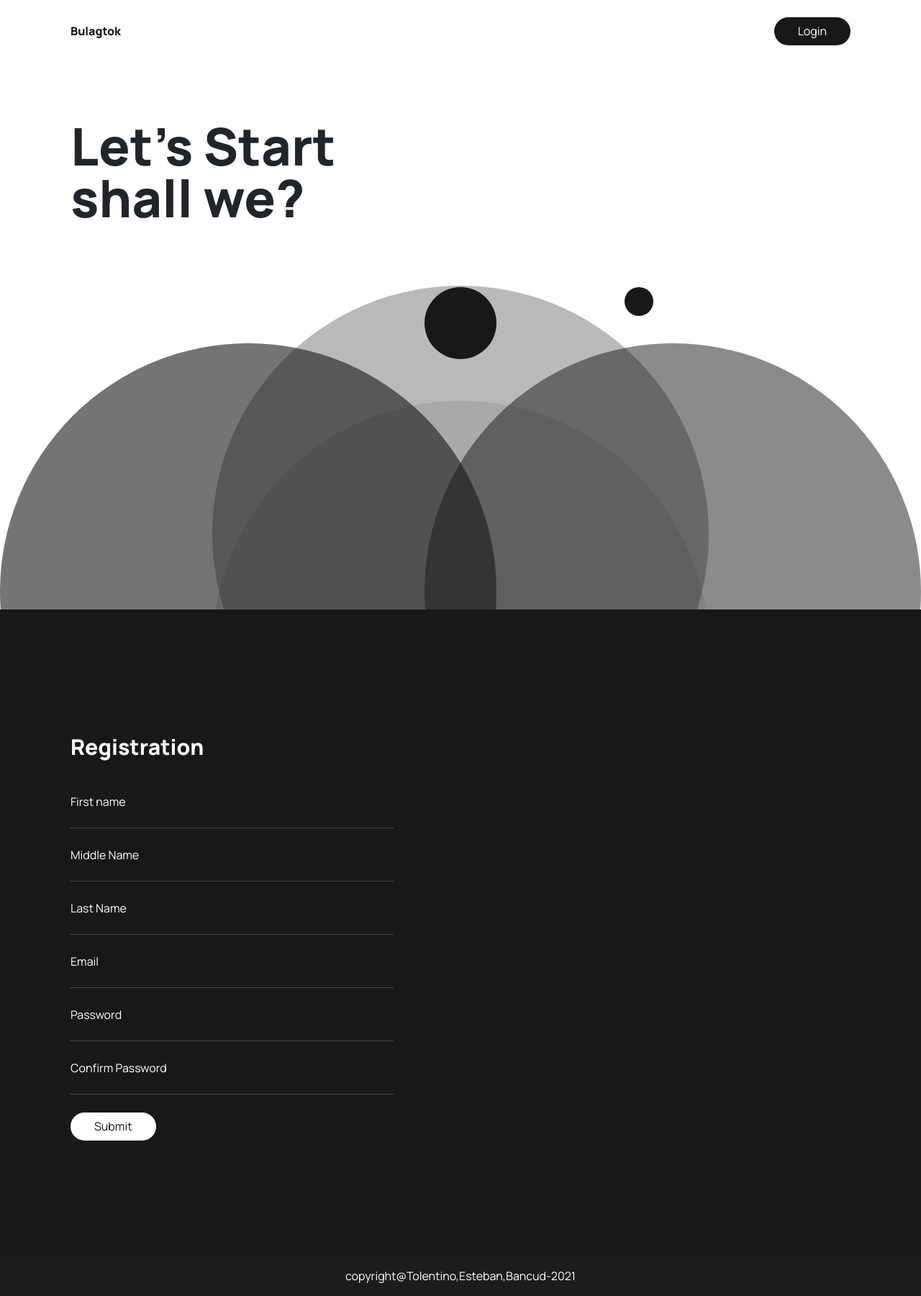
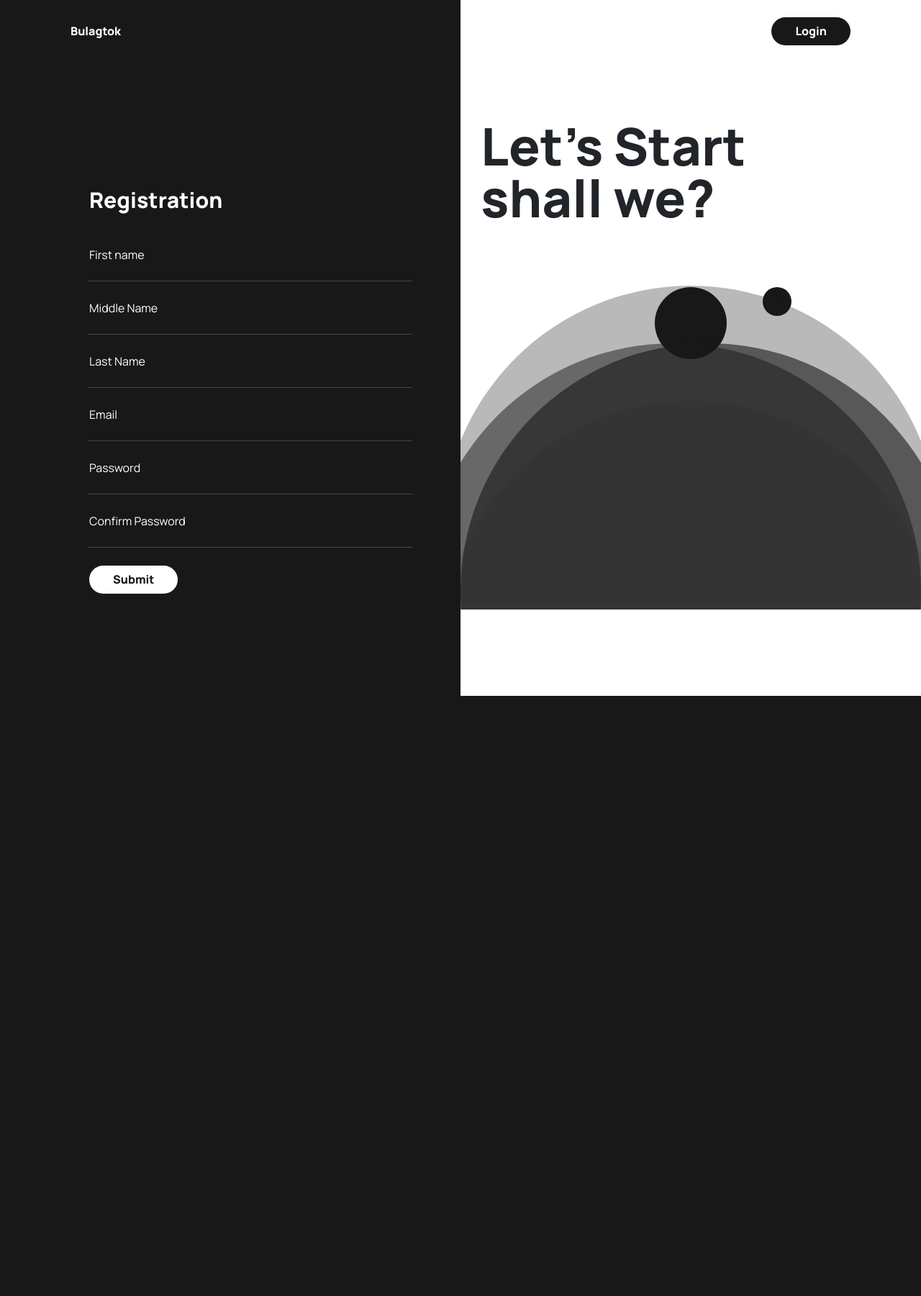
Before and after one commit to elbancud/instagramviaphp, a PHP site: page / in a window 1280 px wide. Shown: the whole page at 72% size. After the commit the page ends 967 px from the top, so only its background shows below. Run offline with PHP 8.4, Linux system fonts and the light colour scheme.

Commit message:
web and mobile registration responsiveness

```diff
--- a/index.php
+++ b/index.php
@@ -30,9 +30,10 @@
                 </div>
             </div>
         </nav>
-
+        <div class="box dark"></div>
     </header>
-    <section>
+    <main>
+        <section class="right-grid">
 
             <div class="geometric-design">
                 <div class="container">
@@ -40,6 +41,10 @@
                         <h1>Let's Start shall we?</h1>
                     </div>
 
+
+
+
+                </div>
                 <div class="circle small  dark"> </div>
                 <div class="circle tiny  dark"> </div>
                 <div class="circle large opacity10 dark"></div>
@@ -47,14 +52,10 @@
                 <div class="circle large opacity50 dark"></div>
                 <div class="circle large opacity60 dark"></div>
 
-
-
-            </div>
-
             </div>
         </section>
-    <section class="dark large-padding">
-        <div class="container light-color ">
+        <section class="right-grid dark large-padding">
+            <div class="container light-color small-container-right-align">
                 <div class="content-container">
                     <div class="standard-padding">
                         <h2> Registration</h2>
@@ -92,11 +93,12 @@
                 </div>
             </div>
         </section>
-    <footer>
+    </main>
+    <!-- <footer>
         <div class="container light-font">
             copyright@Tolentino,Esteban,Bancud-2021
         </div>
-    </footer>
+    </footer> -->
 </body>
 
 </html>
--- a/style.css
+++ b/style.css
@@ -26,19 +26,19 @@
 
 h1 {
   max-width: 450px;
-  font: 800 72px/1 'Manrope', sans-serif;
+  font: 800 72px/1 "Manrope", sans-serif;
 }
 
 h2 {
-  font: 800 30px/1 'Manrope', sans-serif;
+  font: 800 30px/1 "Manrope", sans-serif;
 }
 
 h3 {
-  font: 400 16px/1 'Manrope', sans-serif;
+  font: 400 16px/1 "Manrope", sans-serif;
 }
 
 body {
-  font-family: 'Manrope', sans-serif;
+  font-family: "Manrope", sans-serif;
 }
 
 nav {
@@ -60,6 +60,7 @@ nav .logo {
   border-radius: 25px;
   padding: 0.4rem 32px;
   display: inline-block;
+  font-weight: 800;
 }
 
 .large-padding {
@@ -130,7 +131,7 @@ nav .logo {
 }
 
 .geometric-design .opacity10 {
-  opacity: 0.10;
+  opacity: 0.1;
   left: 50%;
   -webkit-transform: translateX(-50%);
           transform: translateX(-50%);
@@ -138,7 +139,7 @@ nav .logo {
 }
 
 .geometric-design .opacity30 {
-  opacity: 0.30;
+  opacity: 0.3;
   bottom: -15rem;
   left: 50%;
   -webkit-transform: translateX(-50%);
@@ -146,13 +147,13 @@ nav .logo {
 }
 
 .geometric-design .opacity50 {
-  opacity: 0.50;
+  opacity: 0.5;
   bottom: -20rem;
   right: 0;
 }
 
 .geometric-design .opacity60 {
-  opacity: 0.60;
+  opacity: 0.6;
   bottom: -20rem;
   left: 0;
 }
@@ -181,9 +182,46 @@ nav .logo {
   caret-color: #fff;
 }
 
+.left-grid {
+  width: 100%;
+  grid-area: left-grid;
+}
+
+.right-grid {
+  width: 100%;
+  grid-area: left-grid;
+}
+
 footer {
   padding: 1rem 0;
   text-align: center;
   background-color: #1b1c1e;
 }
+
+@media only screen and (min-width: 1080px) {
+  .box {
+    width: 50%;
+    height: 100%;
+    position: absolute;
+    top: 0;
+    z-index: -1;
+  }
+  .dark-font {
+    color: #fff;
+  }
+  .right-grid {
+    width: 50%;
+    height: 110vh;
+    float: right;
+  }
+  .left-grid {
+    width: 50%;
+    float: left;
+  }
+  .small-container-right-align {
+    width: 85%;
+    max-width: 650px;
+    float: right;
+  }
+}
 /*# sourceMappingURL=style.css.map */
--- a/style.scss
+++ b/style.scss
@@ -1,5 +1,5 @@
-@import url('https://fonts.googleapis.com/css2?family=Manrope:wght@400;800&display=swap');
-*{
+@import url("https://fonts.googleapis.com/css2?family=Manrope:wght@400;800&display=swap");
+* {
   margin: 0;
   padding: 0;
   box-sizing: border-box;
@@ -37,22 +37,22 @@ $large-padding: 5rem 0;
 
 h1 {
   max-width: $max-width;
-    font: 800 72px/1 'Manrope', sans-serif;
+  font: 800 72px/1 "Manrope", sans-serif;
 }
 h2 {
-    font: 800 30px/1 'Manrope', sans-serif;
+  font: 800 30px/1 "Manrope", sans-serif;
 }
 h3 {
-    font: 400 16px/1 'Manrope', sans-serif;
+  font: 400 16px/1 "Manrope", sans-serif;
 }
-body{
-    font-family: 'Manrope', sans-serif;
+body {
+  font-family: "Manrope", sans-serif;
 }
 nav {
   display: flex;
   justify-content: space-between;
   padding: $standard-padding;
-    .logo{
+  .logo {
     color: $light-color;
     font-weight: $bold;
   }
@@ -62,7 +62,7 @@ nav {
   border-radius: 25px;
   padding: 0.4rem 32px;
   display: inline-block;
-
+  font-weight: $bold;
 }
 .large-padding {
   padding: $large-padding;
@@ -89,7 +89,7 @@ nav {
 .geometric-design {
   position: relative;
   overflow: hidden;
-    height:95vh;
+  height: 95vh;
   max-width: 1320px;
   margin: 0 auto;
   .circle {
@@ -103,42 +103,40 @@ nav {
   .small {
     width: 100px;
     height: 100px;
-        left:50%;
+    left: 50%;
     transform: translateX(-50%);
   }
   .tiny {
     width: 40px;
     height: 40px;
-        left:70%;
+    left: 70%;
     transform: translateX(-70%);
   }
   .opacity10 {
-        opacity:0.10;
-        left:50%;
+    opacity: 0.1;
+    left: 50%;
     transform: translateX(-50%);
     bottom: -25rem;
   }
   .opacity30 {
-        opacity:0.30;
+    opacity: 0.3;
     bottom: -15rem;
-        left:50%;
+    left: 50%;
     transform: translateX(-50%);
   }
   .opacity50 {
-        opacity:0.50;
+    opacity: 0.5;
     bottom: -20rem;
     right: 0;
   }
   .opacity60 {
-        opacity:0.60;
+    opacity: 0.6;
     bottom: -20rem;
     left: 0;
   }
 }
 
-
 .input-group {
-
   margin: 25px 0;
   display: flex;
   flex-direction: column;
@@ -150,16 +148,48 @@ nav {
     max-width: 450px;
     color: $light-color;
 
-    &:focus{
+    &:focus {
       outline: none;
       caret-color: $light-color;
     }
   }
 }
-
+.left-grid {
+  width: 100%;
+  grid-area: left-grid;
+}
+.right-grid {
+  width: 100%;
+  grid-area: left-grid;
+}
 footer {
   padding: $standard-padding;
   text-align: center;
   background-color: #1b1c1e;
-
 }
+@media only screen and(min-width:1080px) {
+  .box {
+    width: 50%;
+    height: 100%;
+    position: absolute;
+    top: 0;
+    z-index: -1;
+  }
+  .dark-font {
+    color: $light-color;
+  }
+  .right-grid {
+    width: 50%;
+    height: 110vh;
+    float: right;
+  }
+  .left-grid {
+    width: 50%;
+    float: left;
+  }
+  .small-container-right-align {
+    width: 85%;
+    max-width: 650px;
+    float: right;
+  }
+}
```
Also changed, not shown: 1 other file. Lines whose indentation alone changed are shown as unchanged.
